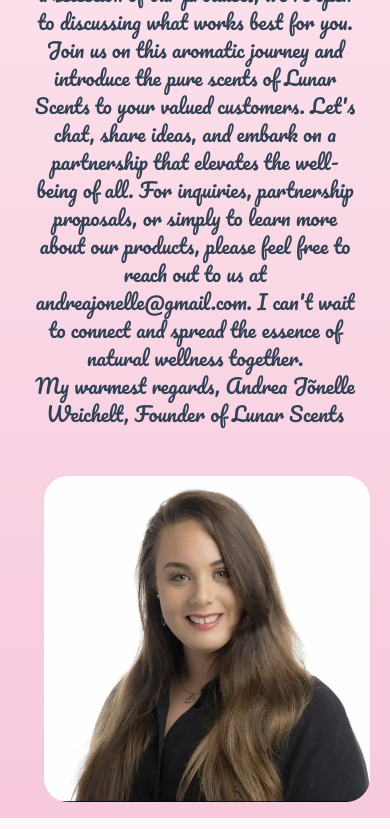
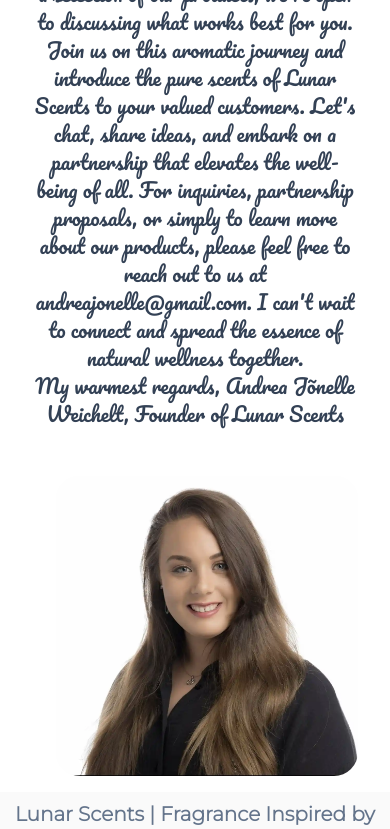
Before and after one commit to Jamickin/LunarScents, a Vue app in the folder LunarScents/: page /about in a window 390 px wide. Shown: the part 1156-1985 px from the top of the page. Built offline with nearby package versions, Linux system fonts and the light colour scheme.

Commit message:
Minor Changes

```diff
--- a/LunarScents/src/views/AboutView.vue
+++ b/LunarScents/src/views/AboutView.vue
@@ -1,6 +1,6 @@
 <template>
-  <div class="sm:px-40 px-8 sm:py-44 py-4 place-items-center text-slate-700">
-    <div class="w-full h-1/2 flex sm:flex-row flex-col place-items-center">
+  <div class="sm:px-12 px-8 sm:py-44 py-4 place-items-center text-slate-700 bg-white">
+    <div class="w-full h-1/2 flex sm:flex-row flex-col">
       <p class="text-center w-full text-xl pb-12 sm:pb-0">
         Hello, I'm Andrea, the heart and soul behind Lunar Scents. I'm thrilled to introduce you to the world of natural wellness and aromatherapy. Lunar Scents is not just a small essential oil business; it's a passion project born from a profound appreciation for the therapeutic and aromatic benefits of essential oils. I firmly hold the belief that nature has granted us everything we need for healing and well-being, waiting to be discovered and harnessed.
         <br /><br />
@@ -16,7 +16,7 @@
       </p>
       <img
         src="/images/pfpblack.webp"
-        class="aboutImage rounded-3xl sm:h-auto max-h-[500px] float-right ml-6"
+        class="aboutImage rounded-3xl sm:h-auto max-h-[300px] float-right ml-6"
         alt="Lunar Scents Image"
       />
     </div>
--- a/LunarScents/src/views/CheckoutView.vue
+++ b/LunarScents/src/views/CheckoutView.vue
@@ -47,6 +47,7 @@
           @click="toggleModal()"
       >
         Place Order
+        <!-- Create deliver or self-collection -->
       </button>
     </div>
   </div>
@@ -61,13 +62,12 @@
         <input type="hidden" name="merchant_key" value="46f0cd694581a"> -->
         <input type="hidden" name="return_url" value="https://www.lunarscents.co.za/store">
         <input type="hidden" name="cancel_url" value="https://www.lunarscents.co.za/checkout">
-        <input type="hidden" name="notify_url" value="https://www.lunarscents.co.za/confirmation">
         <input type="hidden" name="amount" :value="grandTotal">
         <input type="hidden" name="item_name" :value="productCodes">
+        <input type="hidden" name="custom_str1" :value="userInfo.number">
         <input type="hidden" name="name_first" :value="userInfo.name">
         <input type="hidden" name="name_last" :value="userInfo.surname">
         <input type="hidden" name="email_address" :value="userInfo.email">
-        <input type="hidden" name="cell_number" :value="userInfo.number">
         <button
       type="submit"
       class="animate-pulse bg-primary font-extrabold text-green-500 py-2 px-4 rounded hover:bg-primary-dark"
--- a/LunarScents/src/views/HomeView.vue
+++ b/LunarScents/src/views/HomeView.vue
@@ -2,9 +2,10 @@
   import { RouterLink } from "vue-router";
 </script>
 <template>
-  <div class="bg-white sm:pt-12 sm:-mt-0 -mt-20">
+  <!-- check pic -->
+  <div class="bg-white sm:pt-12">
       <div class="flex md:h-screen h-[400px] justify-center place-items-center">
-        <img class="md:h-[800px]" src="/images/HomePicWhite.webp" alt="Home Page Picture">
+        <img class="md:h-[768px]" src="/images/HomePicWhite.webp" alt="Home Page Picture">
       </div>
   <div
     class="flex flex-col justify-items-center place-items-center sm:h-[800px] h-screen sm:pt-24">
```
